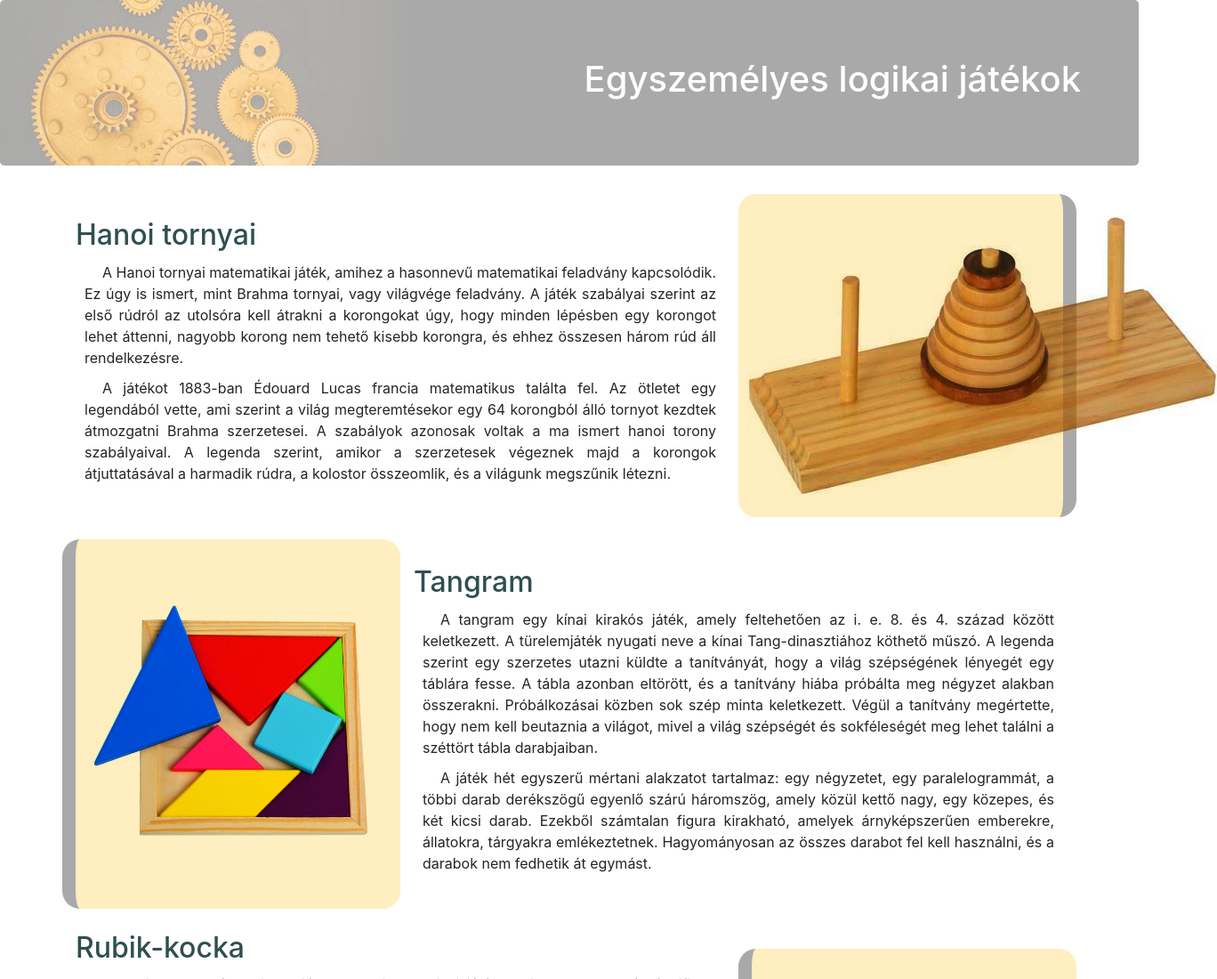
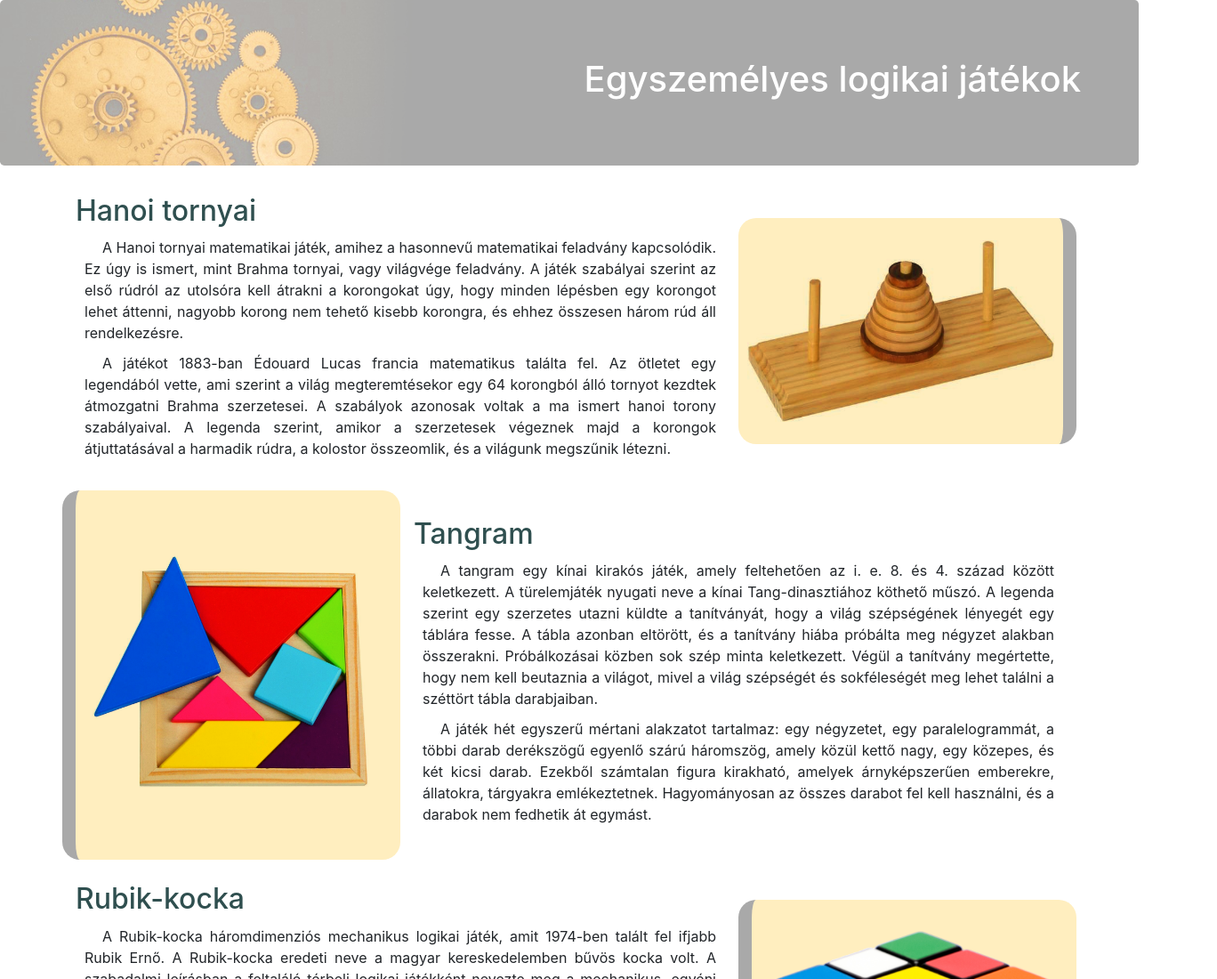
Before and after one commit to benkosz24d/logikai-jatekok-2025-06-02, a plain HTML site: page index.html in a window 1280 px wide. Shown: the top 1100 px of the page at 89% size, 1368 px wide, since content can reach past the window. Drawn offline with Linux system fonts and the light colour scheme.

Commit message:
final update

```diff
--- a/index.html
+++ b/index.html
@@ -21,9 +21,8 @@
                 <p>A játékot 1883-ban Édouard Lucas francia matematikus találta fel. Az ötletet egy legendából vette, ami szerint a világ megteremtésekor egy 64 korongból álló tornyot kezdtek átmozgatni Brahma szerzetesei. A szabályok azonosak voltak a ma ismert hanoi torony szabályaival. A legenda szerint, amikor a szerzetesek végeznek majd a korongok átjuttatásával a harmadik rúdra, a kolostor összeomlik, és a világunk megszűnik létezni.</p>
             </div>
             <div class="col-md-4 align-self-center kep-bal">
-                <img src="hanoi.png" alt="Hanoi tornyai" title="Hanoi tornyai">
-
-            </div>
+    <img src="hanoi.png" class="img-fluid" alt="Hanoi tornyai" title="Hanoi tornyai">
+</div>
         </div>
         <div class="row">
           <div class="col-md-4 align-self-center kep-jobb">
```
